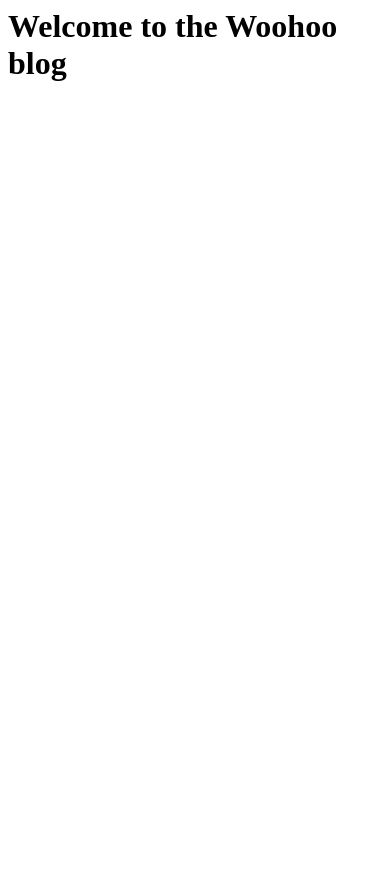
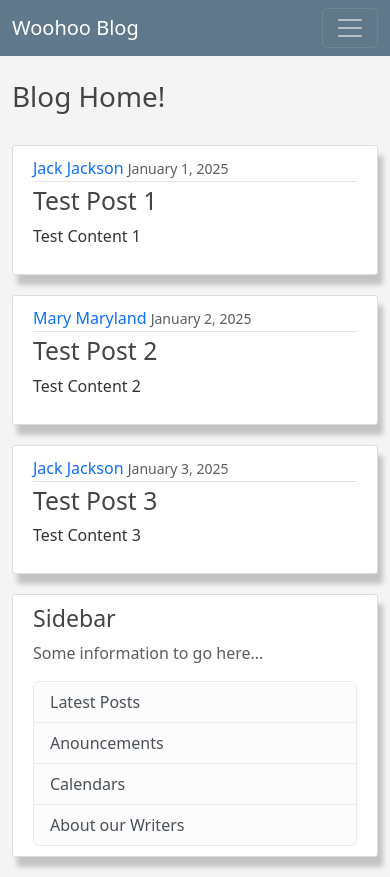
Before and after one commit to vsredshift/woohoo, a Django app: page /blog/ in a window 390 px wide. Before the commit the page ends 81 px from the top, so only its background shows below. Run offline with Django 5.2, Linux system fonts and the light colour scheme.

Commit message:
add templates and css

```diff
--- /dev/null
+++ b/blog/static/blog/style.css
@@ -0,0 +1,143 @@
+:root {
+    --primary-color: #111;
+    --secondary-color: #f4f4f4;
+    --tertiary-color: #333;
+    --bg-dark: #111;
+    --bg-light: lightgrey;
+    --text-dark: #000;
+    --text-md: #333;
+    --text-light: #fff;
+}
+
+body {
+    background: var(--secondary-color);
+    color: var(--text-md);
+    margin-top: 5rem;
+}
+
+h1,
+h2,
+h3,
+h4,
+h5,
+h6 {
+    color: #444444;
+}
+
+a {
+    text-decoration: none;
+}
+
+ul {
+    margin: 0;
+}
+
+.bg-steel {
+    background-color: #5f788a;
+}
+
+.site-header .navbar-nav .nav-link {
+    color: #cbd5db;
+}
+
+.site-header .navbar-nav .nav-link:hover {
+    color: #ffffff;
+}
+
+.site-header .navbar-nav .nav-link.active {
+    font-weight: 500;
+}
+
+.content-section {
+    background: #ffffff;
+    padding: 10px 20px;
+    border: 1px solid #dddddd;
+    border-radius: 3px;
+    margin-bottom: 20px;
+    box-shadow: 5px 10px 5px rgba(0,0,0,0.2);
+}
+
+.article-title {
+    color: #444444;
+}
+
+a.article-title:hover {
+    color: #428bca;
+    text-decoration: none;
+}
+
+.article-subtitle {
+    font-weight: 500;
+    font-size: 1.2rem;
+    color: var(--tertiary-color);
+}
+
+.article-content {
+    white-space: pre-line;
+}
+
+.article-content.hide-image + p > img {
+    visibility: hidden;
+    position: absolute;
+    z-index: -10;
+}
+
+.article-img {
+    height: 65px;
+    width: 65px;
+    margin-right: 16px;
+}
+
+.article-end-img {
+    width: 100%;
+    max-height: 180px;
+    object-fit: cover;
+}
+
+.card-body {
+    padding: 10px;
+}
+
+.article-metadata {
+    padding-bottom: 1px;
+    margin-bottom: 4px;
+    border-bottom: 1px solid #e3e3e3;
+}
+
+.article-metadata a:hover {
+    color: #333;
+    text-decoration: none;
+}
+
+.article-top {
+    position: relative;
+}
+.article-category {
+    /* display: inline-block; */
+    position: absolute;
+    right: 0;
+}
+
+.article-svg {
+    width: 25px;
+    height: 25px;
+    vertical-align: middle;
+}
+
+.account-img {
+    height: 125px;
+    width: 125px;
+    margin-right: 20px;
+    margin-bottom: 16px;
+}
+
+.account-heading {
+    font-size: 2.5rem;
+}
+
+.likes {
+    display: flex;
+    margin: 0 5px;
+    align-items: center;
+
+}
--- /dev/null
+++ b/blog/templates/blog/base.html
@@ -0,0 +1,83 @@
+{% load static %}
+
+<!DOCTYPE html>
+<html lang="en">
+  <head>
+    <meta charset="UTF-8" />
+    <meta name="viewport" content="width=device-width, initial-scale=1.0" />
+    <link
+      href="https://cdn.jsdelivr.net/npm/bootstrap@5.3.3/dist/css/bootstrap.min.css"
+      rel="stylesheet"
+      integrity="sha384-QWTKZyjpPEjISv5WaRU9OFeRpok6YctnYmDr5pNlyT2bRjXh0JMhjY6hW+ALEwIH"
+      crossorigin="anonymous"
+    />
+    <link rel="stylesheet" href="{% static "blog/style.css" %}"> {% if title %}
+    <title>Woohoo Blog | {{title}}</title>
+    {% else %}
+    <title>Woohoo Blog</title>
+    {% endif %}
+  </head>
+  <body>
+    <header class="site-header">
+      <nav class="navbar navbar-expand-md navbar-dark bg-steel fixed-top">
+        <div class="container">
+          <a href="{% url "blog-home" %}" class="navbar-brand mr-4">Woohoo Blog</a>
+          <button type="button" class="navbar-toggler" data-toggle="collapse">
+            <span class="navbar-toggler-icon"></span>
+          </button>
+          <div id="navbarToggle" class="collapse navbar-collapse">
+            <div class="navbar-nav mr-auto">
+              <a href="{% url "blog-home" %}" class="nav-item nav-link">Home</a>
+              <a href="{% url "blog-about" %}" class="nav-item nav-link">About</a>
+            </div>
+            {% comment %} Navbar Right-hand Side {% endcomment %}
+            <div class="navbar-nav">
+              <a href="#" class="nav-item nav-link">Login</a>
+              <a href="#" class="nav-item nav-link">Register</a>
+            </div>
+          </div>
+        </div>
+      </nav>
+    </header>
+
+    <main role="main" class="container">
+      <div class="row">
+        <div class="col-md-8">{% block content %}{% endblock content %}</div>
+        <div class="col-md-4">
+          <div class="content-section">
+            <h3>Sidebar</h3>
+            <p class="text-muted">Some information to go here...</p>
+            <ul class="list-group">
+              <li class="list-group-item list-group-item-light">
+                Latest Posts
+              </li>
+              <li class="list-group-item list-group-item-light">
+                Anouncements
+              </li>
+              <li class="list-group-item list-group-item-light">Calendars</li>
+              <li class="list-group-item list-group-item-light">
+                About our Writers
+              </li>
+            </ul>
+          </div>
+        </div>
+      </div>
+    </main>
+  </body>
+
+  <script
+    src="https://cdn.jsdelivr.net/npm/bootstrap@5.3.3/dist/js/bootstrap.bundle.min.js"
+    integrity="sha384-YvpcrYf0tY3lHB60NNkmXc5s9fDVZLESaAA55NDzOxhy9GkcIdslK1eN7N6jIeHz"
+    crossorigin="anonymous"
+  ></script>
+  <script
+    src="https://cdn.jsdelivr.net/npm/@popperjs/core@2.11.8/dist/umd/popper.min.js"
+    integrity="sha384-I7E8VVD/ismYTF4hNIPjVp/Zjvgyol6VFvRkX/vR+Vc4jQkC+hVqc2pM8ODewa9r"
+    crossorigin="anonymous"
+  ></script>
+  <script
+    src="https://cdn.jsdelivr.net/npm/bootstrap@5.3.3/dist/js/bootstrap.min.js"
+    integrity="sha384-0pUGZvbkm6XF6gxjEnlmuGrJXVbNuzT9qBBavbLwCsOGabYfZo0T0to5eqruptLy"
+    crossorigin="anonymous"
+  ></script>
+</html>
--- a/blog/templates/blog/index.html
+++ b/blog/templates/blog/index.html
@@ -1,14 +1,14 @@
-<!DOCTYPE html>
-<html lang="en">
-<head>
-    <meta charset="UTF-8">
-    <meta name="viewport" content="width=device-width, initial-scale=1.0">
-    <title>Woohoo Blog</title>
-</head>
-<body>
-    <h1>Blog Home!</h1>
-    {% for post in posts %}
-    <p>{{post.title}}</p>
-    {% endfor %}
-</body>
-</html>
+{% extends "blog/base.html" %} {% block content %}
+<h1>Blog Home!</h1><br>
+{% for post in posts %}
+<article class="media content-section">
+  <div class="media-body">
+    <div class="article-metadata">
+      <a href="#" class="mr-2">{{post.author}}</a>
+      <small class="text-muted">{{post.date_posted}}</small>
+    </div>
+    <h2><a href="#" class="article-title">{{post.title}}</a></h2>
+    <p class="article-content">{{post.content}}</p>
+  </div>
+</article>
+{% endfor %} {% endblock content %}
--- a/blog/urls.py
+++ b/blog/urls.py
@@ -3,5 +3,5 @@ from . import views
 
 urlpatterns = [
     path("", views.home, name="blog-home"),
-    path("about/", views.about, name="about-home")
+    path("about/", views.about, name="blog-about")
 ]
--- a/blog/views.py
+++ b/blog/views.py
@@ -1,10 +1,31 @@
 from django.shortcuts import render
-from django.http import HttpResponse
+
+posts = [
+    {
+        "author": "Jack Jackson",
+        "title": "Test Post 1",
+        "content": "Test Content 1",
+        "date_posted": "January 1, 2025",
+    },
+    {
+        "author": "Mary Maryland",
+        "title": "Test Post 2",
+        "content": "Test Content 2",
+        "date_posted": "January 2, 2025",
+    },
+    {
+        "author": "Jack Jackson",
+        "title": "Test Post 3",
+        "content": "Test Content 3",
+        "date_posted": "January 3, 2025",
+    },
+]
 
 
 def home(request):
-    return HttpResponse("<h1>Welcome to the Woohoo blog</h1>")
+    context = {"posts": posts}
+    return render(request, "blog/index.html", context)
 
 
 def about(request):
-    return HttpResponse("<h1>About Woohoo Blog</h1>")
+    return render(request, "blog/about.html", {"title": "About"})
```
Also changed, not shown: blog/templates/blog/about.html (+3 -10 lines), woohoo/settings.py (+37 -36 lines).
